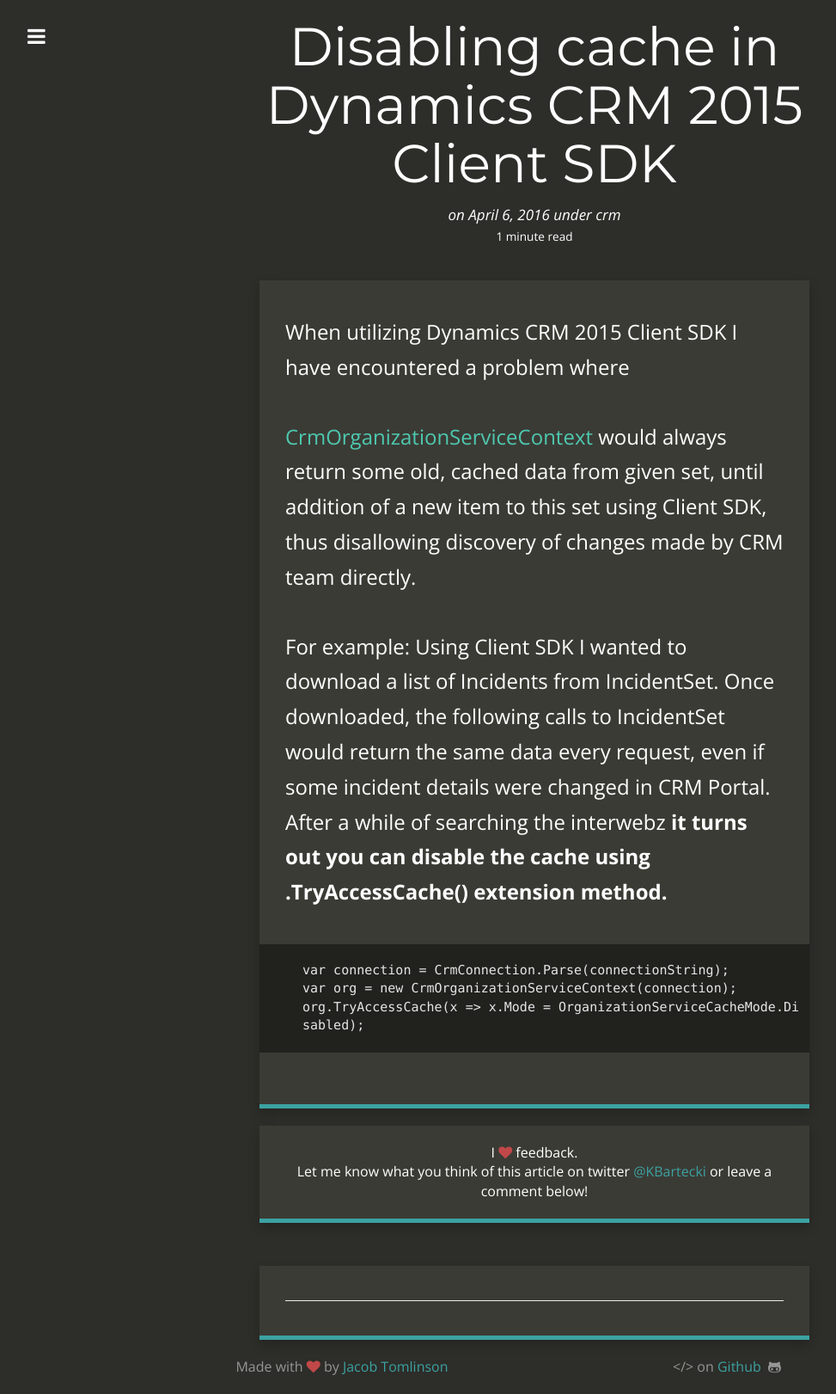
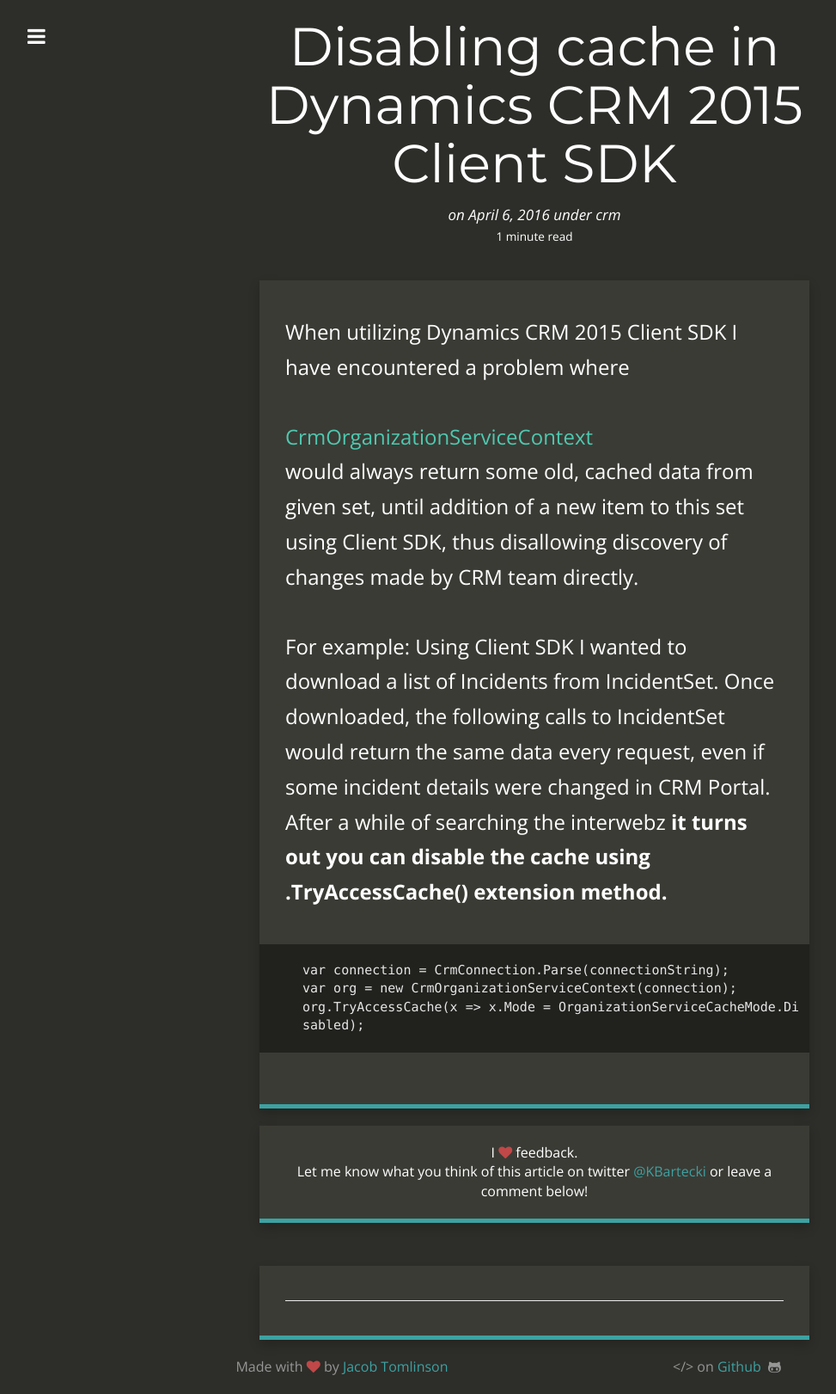
Before and after one commit to konradbartecki/konradbartecki.github.io, a Jekyll site: the page built from _posts/2016-04-06-Disabling_cache_in_Dynamics_CRM_2015_Client_SDK.html, in a window 1280 px wide. Shown: the whole page at 86% size, without its empty margins (18-991 px from the left). Built offline with Jekyll 4.4.1, drawn with Linux system fonts in a browser that asks for light colours; nearby versions of some CDN libraries; Markdown is read by kramdown in place of the engine named in the settings.

Commit message:
Post edit

```diff
--- a/_config.yml
+++ b/_config.yml
@@ -24,8 +24,5 @@ footer_left: "Made with <i class=\"fa fa-heart\"></i> by <a href=\"https://twitt
 footer_right: "&lt;/&gt; on <a href=\"https://github.com/jacobtomlinson/carte-noire\">Github</a> &nbsp;<i class=\"fa fa-github-alt\"></i>"
 
 # Build settings
-markdown: redcarpet
-redcarpet:
-  extensions: ["no_intra_emphasis", "fenced_code_blocks", "autolink", "strikethrough", "superscript"]
 permalink: pretty
 exclude: [vendor]
--- a/_posts/2016-04-06-Disabling_cache_in_Dynamics_CRM_2015_Client_SDK.html
+++ b/_posts/2016-04-06-Disabling_cache_in_Dynamics_CRM_2015_Client_SDK.html
@@ -5,7 +5,7 @@ date:   2016-04-06 23:40:00 +0200
 categories: crm code
 excerpt_separator: <!--more-->
 ---
-<p>When utilizing Dynamics CRM 2015 Client SDK I have encountered a problem where <p class="vstype" style="display:inline">CrmOrganizationServiceContext</p> would always return some old, cached data from given set, until addition of a new item to this set using Client SDK, thus disallowing discovery of changes made by CRM team directly.</p>
+<p>When utilizing Dynamics CRM 2015 Client SDK I have encountered a problem where <div class="vstype">CrmOrganizationServiceContext</div> would always return some old, cached data from given set, until addition of a new item to this set using Client SDK, thus disallowing discovery of changes made by CRM team directly.</p>
 
 <p>For example: Using Client SDK I wanted to download a list of Incidents from IncidentSet. Once downloaded, the following calls to IncidentSet would return the same data every request, even if some incident details were changed in CRM Portal. After a while of searching the interwebz <strong>it turns out you can disable the cache using .TryAccessCache() extension method.</strong></p>
 
```
